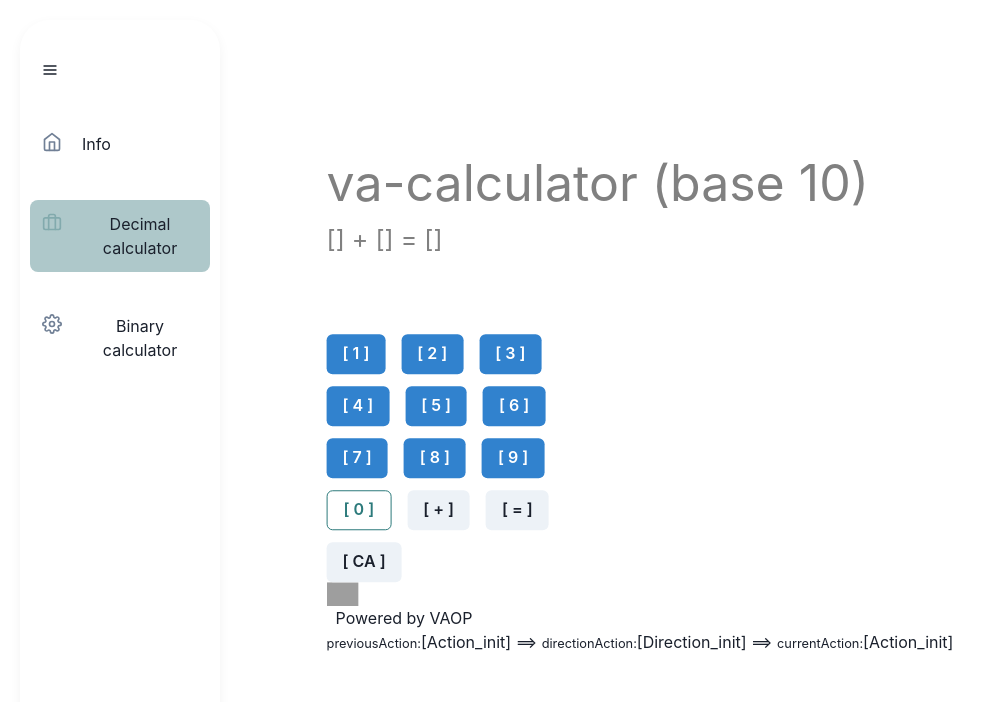
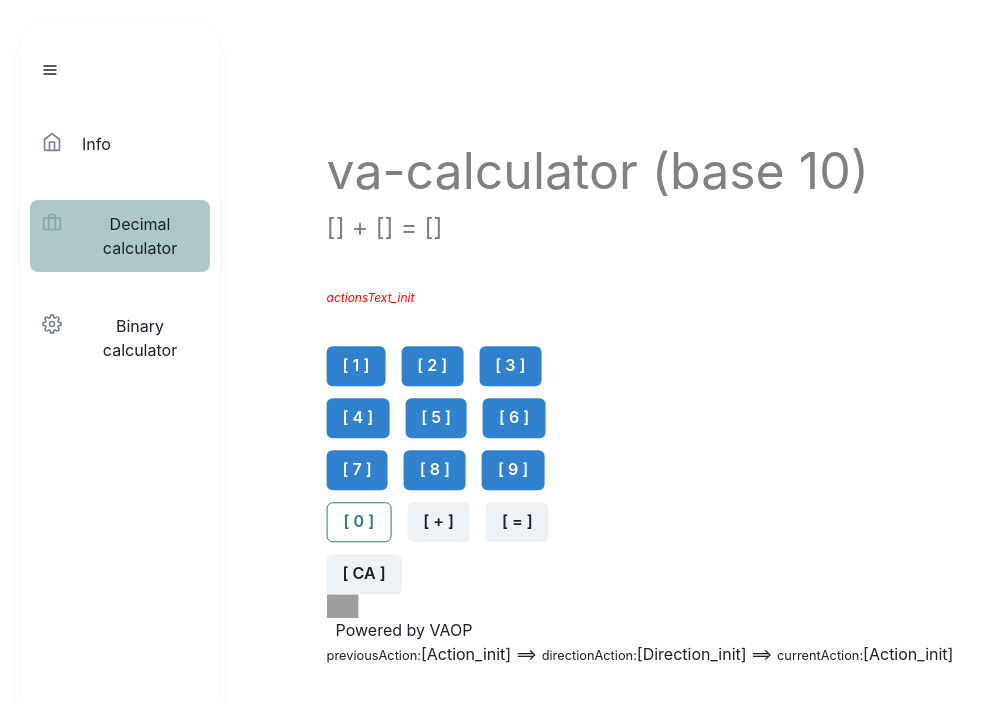
Before and after one commit to julia-pav/va-calc-6-new, a Next.js app: page /calculator10 in a window 1280 px wide. Shown: the top 702 px of the page, without its empty margins (0-985 px from the left). Built offline with nearby package versions, Linux system fonts and the light colour scheme; grey boxes are pictures that could not be loaded.

Commit message:
added function getActionsBlockFromScriptByActio

```diff
--- a/components/calculators/CalcBase10.tsx
+++ b/components/calculators/CalcBase10.tsx
@@ -37,7 +37,8 @@ function CalcBase10() {
   const [operandOne, setOperandOne] = useState<string>('');
   const [operandTwo, setOperandTwo] = useState<string>('');
   const [result, setResult] = useState<string>('');
-    const [warningMsg, setWarningMsg] = useState<string>('');
+  const [warningMsg, setWarningMsg] = useState<string>('rrrrr');
+  const [actionsText, setActionsText] = useState<string>('actionsText_init');
 
 
   function getAction(direction: Direction) {
@@ -48,9 +49,15 @@ function CalcBase10() {
 
     const nextAction = vaScript[currentAction][direction];
 
+    setActionsText(getActionsBlockFromScriptByAction(nextAction));
+
+    //setActionsText(nextAction);
+
     if(vaScript.hasOwnProperty(nextAction)){
 
       console.log('currentAction in case:[' + nextAction +']');
+
+
 
       switch(nextAction) {
         case "Action_init":
@@ -129,7 +136,7 @@ function CalcBase10() {
             setOperandTwo(operandTwo + '9')
           break;
         case "Action_warning_10__Second_operand_is_missing":
-          setWarningMsg('Second operand is missing')
+          setWarningMsg('____Second operand is missing')
           break;
         default:
           console.log('Error: Unknown action in default:[' + nextAction + ']')
@@ -162,8 +169,8 @@ function CalcBase10() {
         <Text fontSize='25px' color='black'>
           &nbsp;
         </Text>
-        <Text as='i' fontSize='25px' color='red'>
-          {warningMsg}
+        <Text as='i' fontSize='12px' color='red'>
+          {actionsText}
         </Text>
         <Text fontSize='25px' color='red'>
           &nbsp;
@@ -219,5 +226,19 @@ function ActionButton({ variantB='solid', colorB, label, direction, onClick }: {
   );
 }
 
+function getActionsBlockFromScriptByAction(action:String){
+  let directionMappings = vaScript[action];
+  let resultString = '';
+
+  for (const key in directionMappings) {
+    if (directionMappings.hasOwnProperty(key)) {
+      const value = directionMappings[key];
+      resultString += `${key},${value}\n\n\n`;
+    }
+  }
+
+  return resultString
+}
+
 
 export default CalcBase10;
```
Lines whose indentation alone changed are shown as unchanged.
